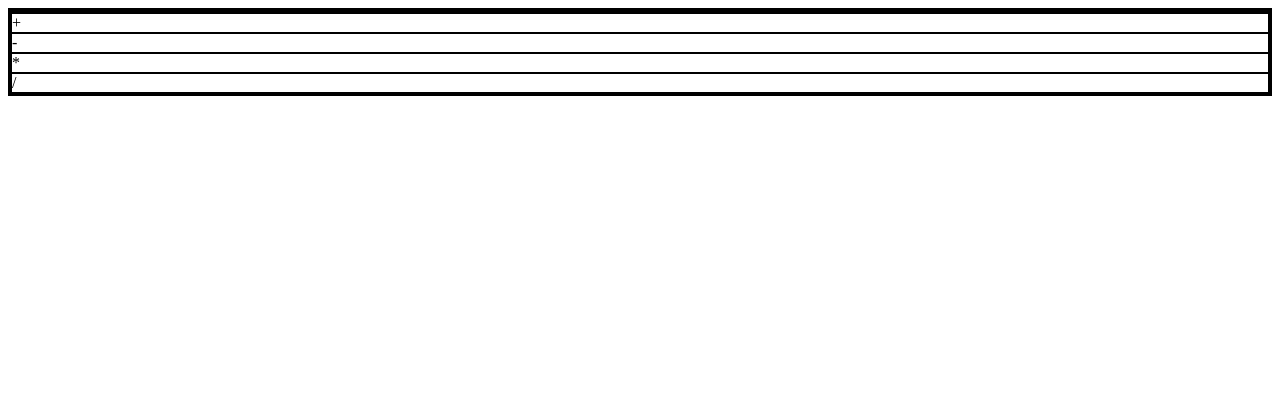
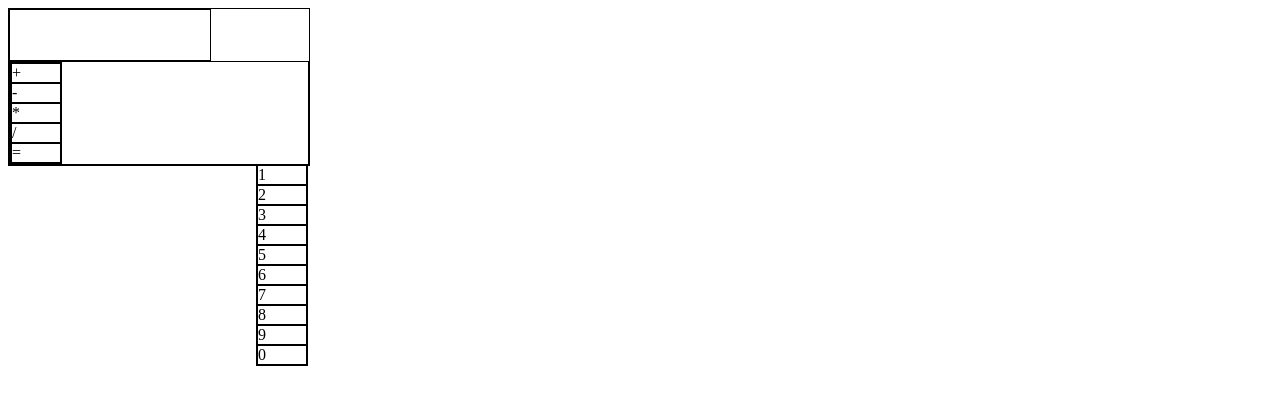
Before and after one commit to sadiiqaliiyu/Calculator, a plain HTML site: page index.html in a window 1280 px wide. Drawn offline with Linux system fonts and the light colour scheme.

Commit message:
Added numbers and equal sign

```diff
--- a/css/style.css
+++ b/css/style.css
@@ -2,3 +2,24 @@ div {
     border: 1px solid black;
 
 }
+
+#lcd{
+    width: 200px;
+    height: 50px;
+}
+
+#calc {
+    width:300px;
+}
+
+.operators{
+    width: 50px;
+    float: righ;
+
+}
+
+.nums{
+    width: 50px;
+    float: right;
+
+}
--- a/index.html
+++ b/index.html
@@ -13,6 +13,19 @@
                     <div>-</div>
                     <div>*</div>
                     <div>/</div>
+                    <div>=</div>
+                </div>
+                <div class='nums'>
+                    <div>1</div>
+                    <div>2</div>
+                    <div>3</div>
+                    <div>4</div>
+                    <div>5</div>
+                    <div>6</div>
+                    <div>7</div>
+                    <div>8</div>
+                    <div>9</div>
+                    <div>0</div>
                 </div>
             </div>
         </div>
--- a/style.css
+++ /dev/null
@@ -1,8 +0,0 @@
-div {
-    border: 1px solid black;
-
-}
-
-#calc {
-    width:50px;
-}
```
Also changed, not shown: 1 other file.
